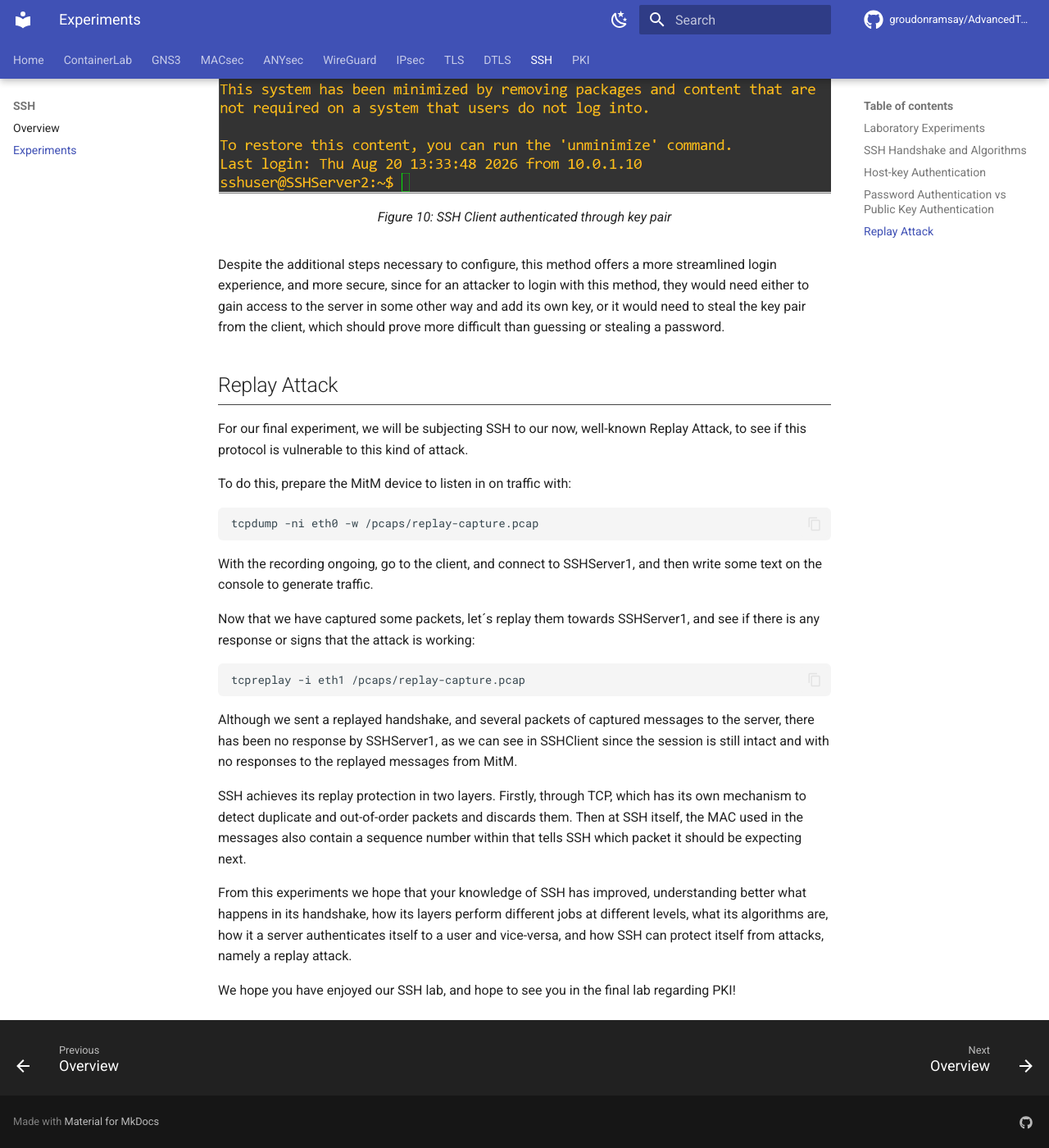
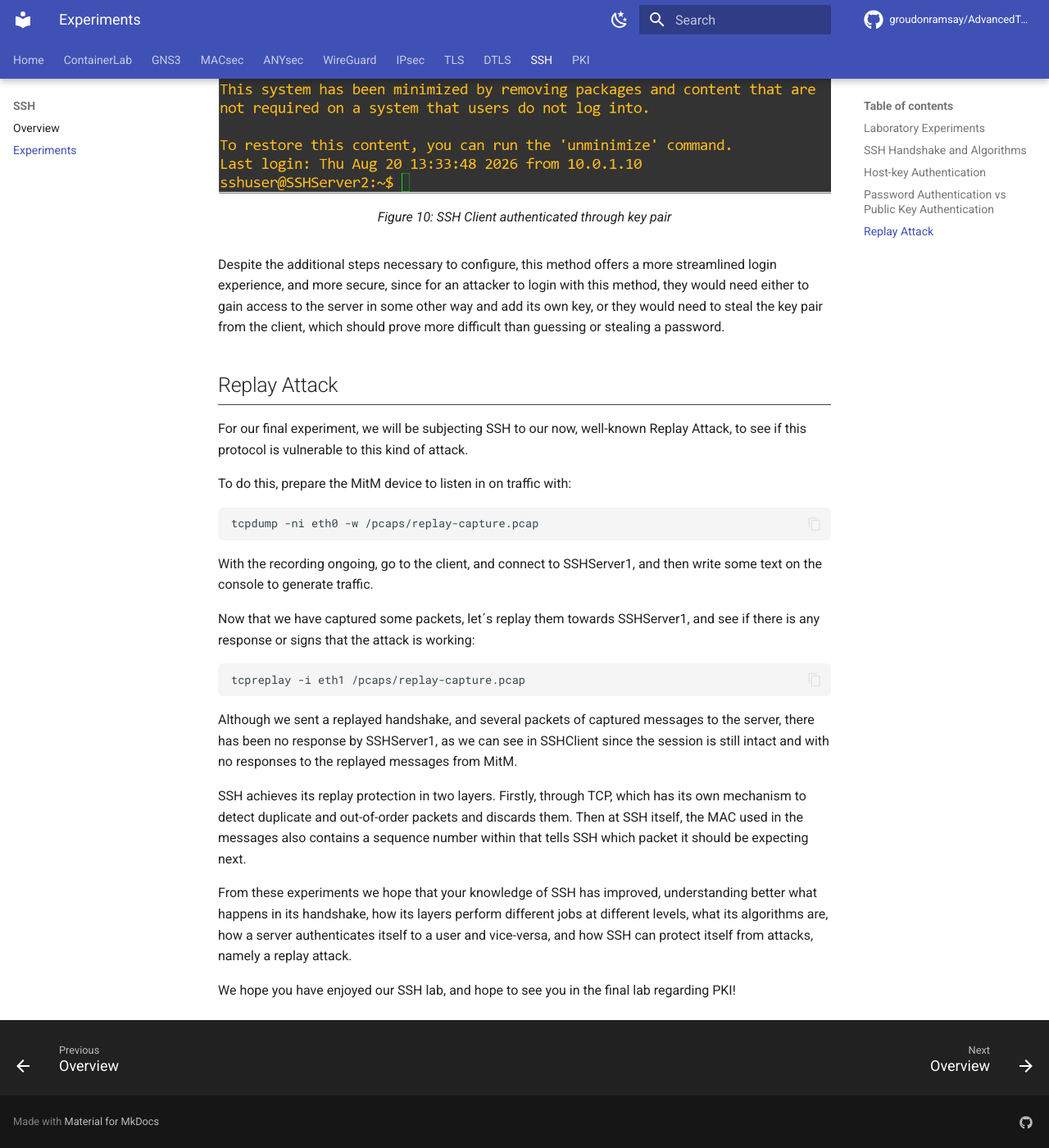
Before and after one commit to GroudonRamsay/AdvancedTunnellingLabs, an MkDocs documentation site: the page built from docs/ssh/experiments.md, in a window 1280 px wide and 1400 px high, scrolled down 8710 px. Shown: the whole window at 82% size. Built offline with MkDocs 1.6.1 and Material for MkDocs 9.7.7, drawn with Linux system fonts in a browser that asks for light colours; comment, search, counter and statistics services are not loaded; some of the changed text lies outside the part shown.

Commit message:
Review of SSH

```diff
--- a/docs/ssh/experiments.md
+++ b/docs/ssh/experiments.md
@@ -260,7 +260,7 @@ With all this configured, when logging in to SSHServer 2, we are immediately log
   <figcaption>Figure 10: SSH Client authenticated through key pair</figcaption>
 </figure>
 
-Despite the additional steps necessary to configure, this method offers a more streamlined login experience, and more secure, since for an attacker to login with this method, they would need either to gain access to the server in some other way and add its own key, or it would need to steal the key pair from the client, which should prove more difficult than guessing or stealing a password.
+Despite the additional steps necessary to configure, this method offers a more streamlined login experience, and more secure, since for an attacker to login with this method, they would need either to gain access to the server in some other way and add its own key, or they would need to steal the key pair from the client, which should prove more difficult than guessing or stealing a password.
 
 ## Replay Attack
 
@@ -282,8 +282,8 @@ tcpreplay -i eth1 /pcaps/replay-capture.pcap
 
 Although we sent a replayed handshake, and several packets of captured messages to the server, there has been no response by SSHServer1, as we can see in SSHClient since the session is still intact and with no responses to the replayed messages from MitM.
 
-SSH achieves its replay protection in two layers. Firstly, through TCP, which has its own mechanism to detect duplicate and out-of-order packets and discards them. Then at SSH itself, the MAC used in the messages also contain a sequence number within that tells SSH which packet it should be expecting next.
+SSH achieves its replay protection in two layers. Firstly, through TCP, which has its own mechanism to detect duplicate and out-of-order packets and discards them. Then at SSH itself, the MAC used in the messages also contains a sequence number within that tells SSH which packet it should be expecting next.
 
-From this experiments we hope that your knowledge of SSH has improved, understanding better what happens in its handshake, how its layers perform different jobs at different levels, what its algorithms are, how it a server authenticates itself to a user and vice-versa, and how SSH can protect itself from attacks, namely a replay attack.
+From these experiments we hope that your knowledge of SSH has improved, understanding better what happens in its handshake, how its layers perform different jobs at different levels, what its algorithms are, how a server authenticates itself to a user and vice-versa, and how SSH can protect itself from attacks, namely a replay attack.
 
 We hope you have enjoyed our SSH lab, and hope to see you in the final lab regarding PKI!
```
Also changed, not shown: other parts of docs/ssh/experiments.md (+2 -2 lines), docs/ssh/index.md (+2 -2 lines).
